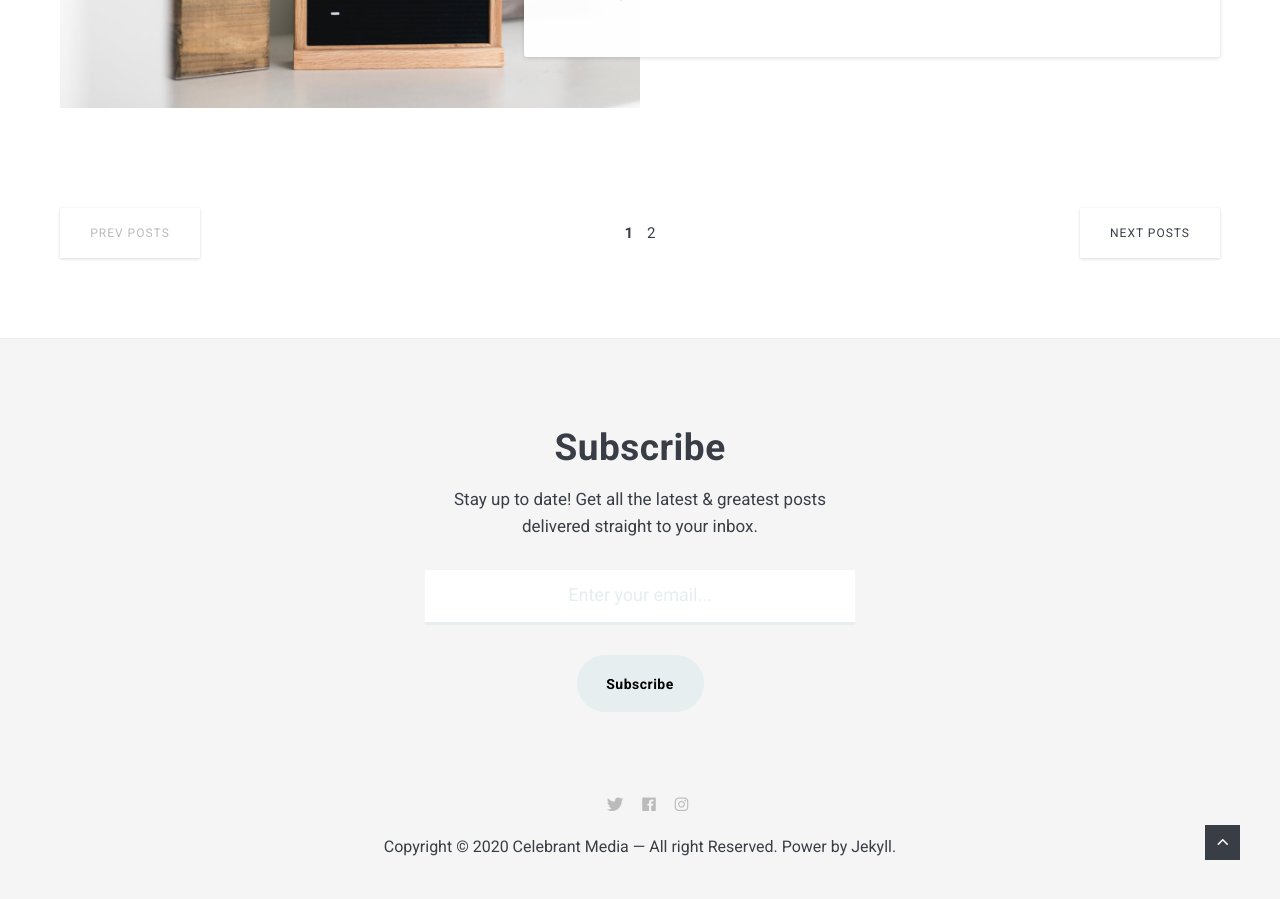
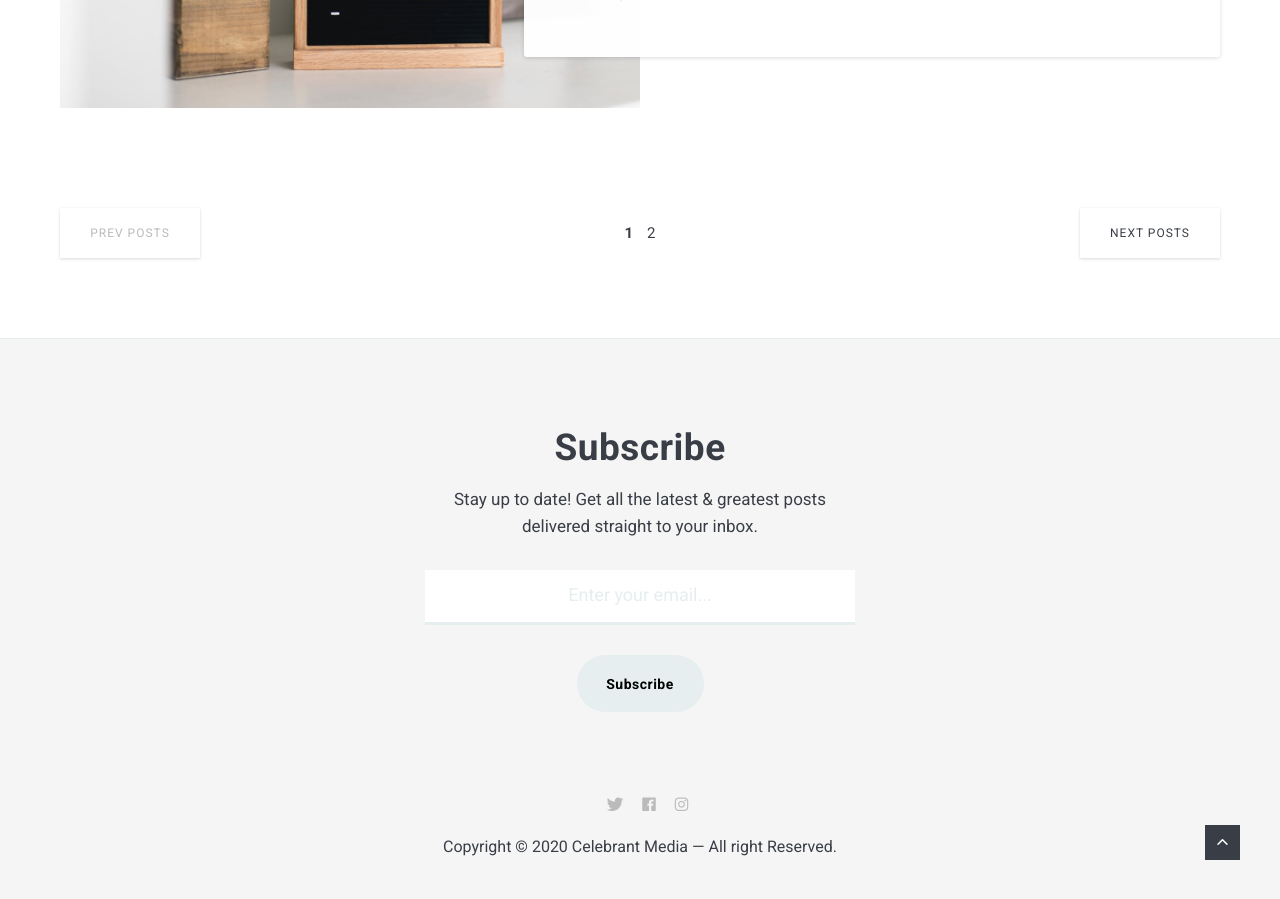
Before and after one commit to paravsingla/celebrant, a Jekyll site: the page built from index.html, in a window 1280 px wide and 900 px high, scrolled down 2825 px. Built offline with Jekyll 4.4.1, drawn with Linux system fonts in a browser that asks for light colours; nearby versions of some CDN libraries; the list of posts is cut into pages by our own code.

Commit message:
Change footer

```diff
--- a/_includes/footer.html
+++ b/_includes/footer.html
@@ -8,7 +8,7 @@
 
     {% include contact-link.html %}
 
-    <div class="copyright">Copyright &copy; {{site.time | date: '%Y'}} <a href="/">{{ site.data.settings.title }}</a> — All right Reserved. Power by <a href="https://jekyllrb.com/">Jekyll</a>.</div>
+    <div class="copyright">Copyright &copy; {{site.time | date: '%Y'}} <a href="/">{{ site.data.settings.title }}</a> — All right Reserved.</div>
 </div>
 </footer>
 <!-- end footer -->
```
